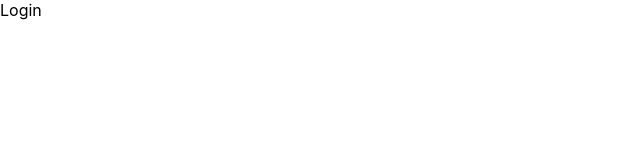
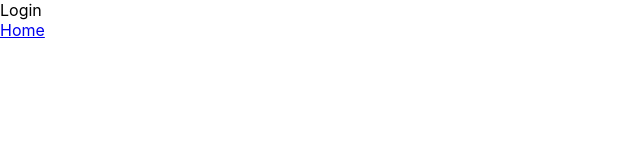
Before and after one commit to Matsushoooo12/Indie, a React (Create React App) app in the folder frontend/: page /#/login in a window 1280 px wide. Shown: the top 160 px of the page, without its empty margins (0-640 px from the left). Built offline with nearby package versions, Linux system fonts and the light colour scheme.

Commit message:
Homeリンク指定

```diff
--- a/frontend/src/components/pages/auth/Login.tsx
+++ b/frontend/src/components/pages/auth/Login.tsx
@@ -1,5 +1,6 @@
 import React from "react";
 import { Helmet } from "react-helmet";
+import { Link } from "react-router-dom";
 
 const Login = () => {
   return (
@@ -8,6 +9,7 @@ const Login = () => {
         <title>Login</title>
       </Helmet>
       <div>Login</div>
+      <Link to="/">Home</Link>
     </>
   );
 };
```
